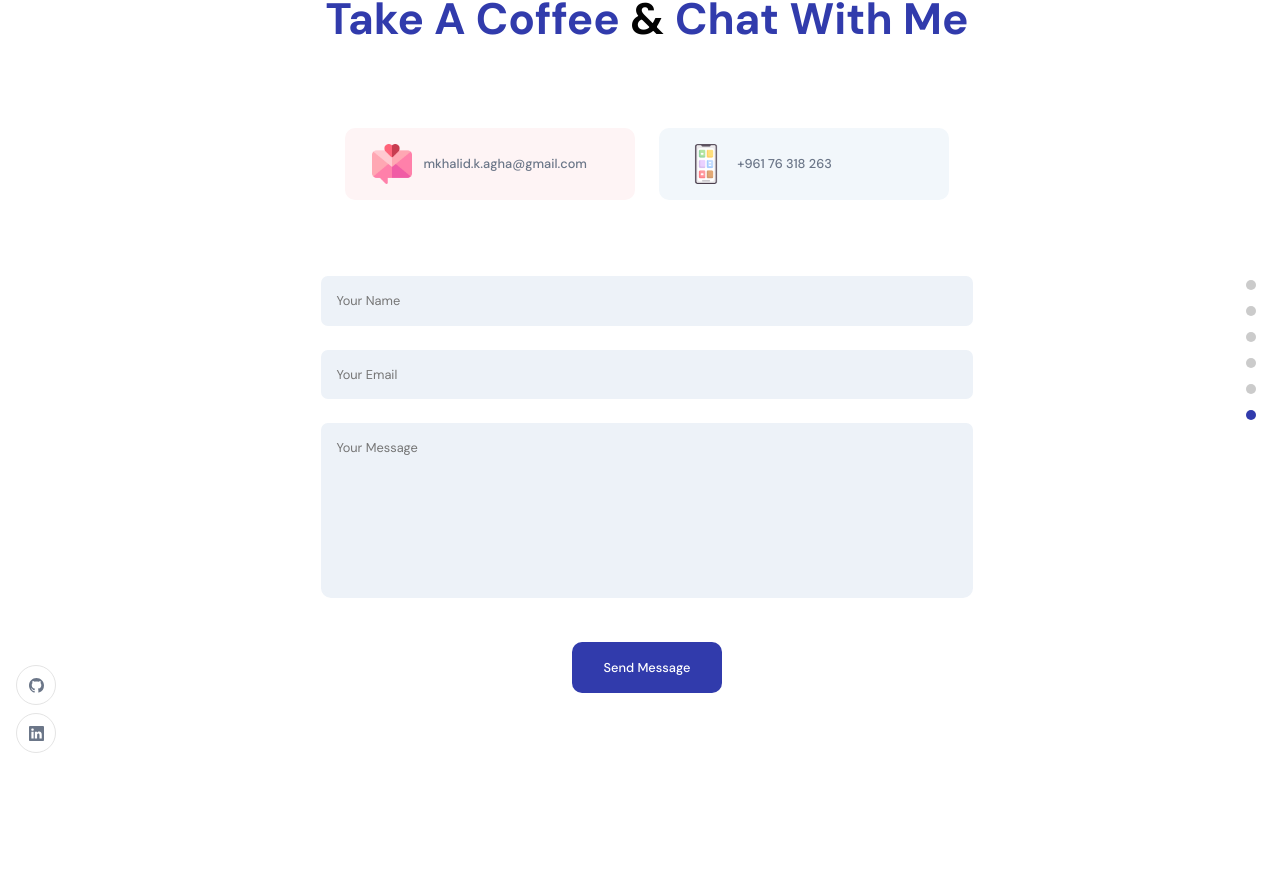
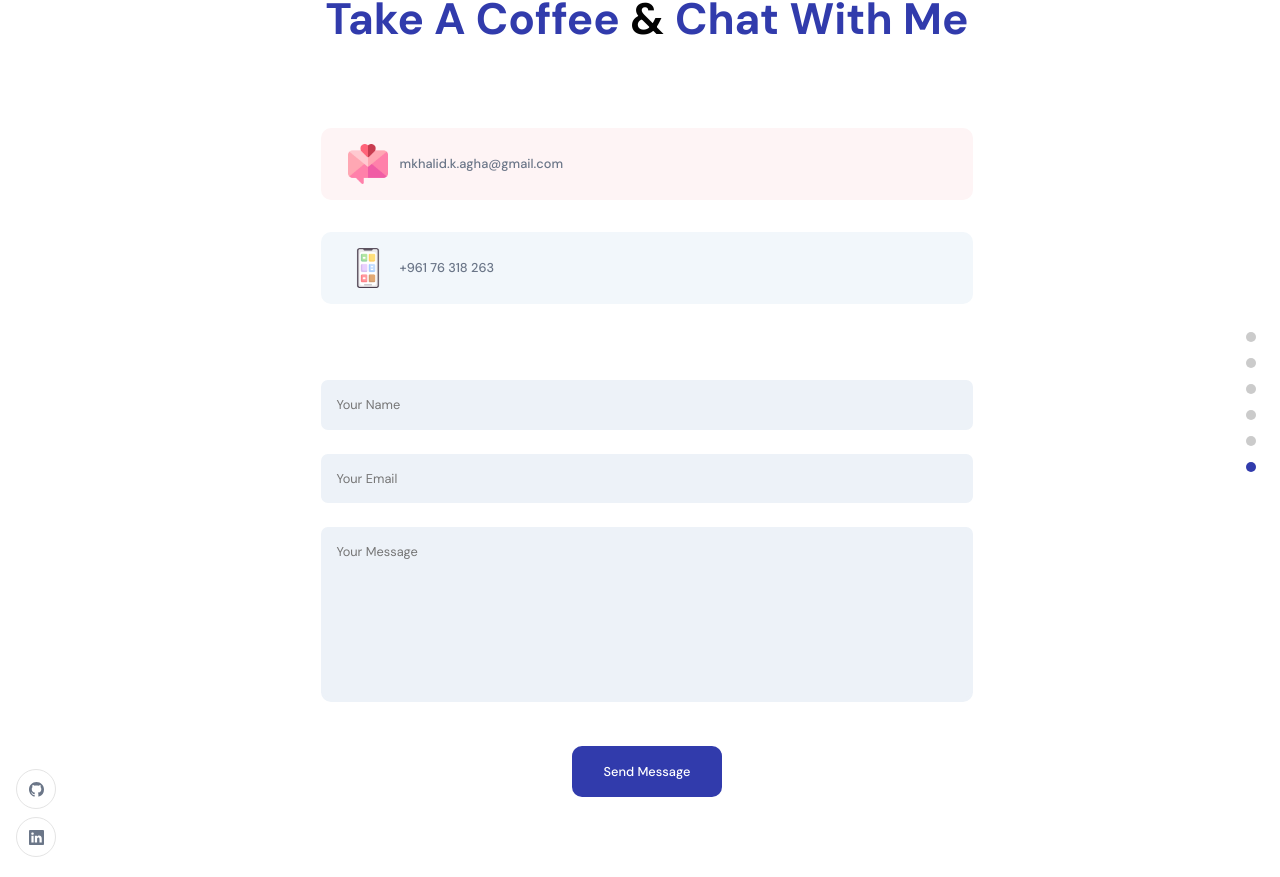
Before and after one commit to KHALID-AGHA/KHALID-PORTFOLIO, a React (Create React App) app: page / in a window 1280 px wide. Shown: the part 4074-4951 px from the top of the page. Before the commit the page ends 4847 px from the top, so only its background shows below. Built offline with nearby package versions, Linux system fonts and the light colour scheme; no server answers.

Commit message:
Fix desc, email reconnect, some dsing alignments

```diff
--- a/public/index.html
+++ b/public/index.html
@@ -7,7 +7,7 @@
     <meta name="theme-color" content="#000000" />
     <meta
       name="description"
-      content="Web site created using create-react-app"
+      content="Khaled Agha Portfolio"
     />
     <link rel="apple-touch-icon" href="%PUBLIC_URL%/logo192.png" />
     <!--
--- a/src/container/Contact/Contact.scss
+++ b/src/container/Contact/Contact.scss
@@ -17,7 +17,7 @@
   margin: 4em 2rem 2rem;
 
   .app__contact-card {
-    min-width: 290px;
+    min-width: 100%;
     display: flex;
     flex-direction: row;
     justify-content: flex-start;
--- a/src/container/Numbers/Numbers.jsx
+++ b/src/container/Numbers/Numbers.jsx
@@ -35,6 +35,7 @@ const Numbers = () => {
                 <motion.div className="app__numbers-list">
                     {experience.map((ex, index) => (
                         <motion.div
+                            key={ex.number + index}
                             whileInView={{ opacity: [0, 1] }}
                             transition={{ duration: 0.5 }}
                             className="app__numbers-item app__flex"
--- a/src/container/Numbers/Numbers.scss
+++ b/src/container/Numbers/Numbers.scss
@@ -14,7 +14,6 @@
 
   @media screen and (max-width: 900px) {
     width: 100%;
-
   }
 }
 
@@ -26,7 +25,6 @@
   flex-wrap: wrap;
   justify-content: space-evenly;
   align-items: center;
-
 
   @media screen and (max-width: 900px) {
     margin-right: 0;
@@ -64,12 +62,9 @@
       font-weight: 100;
     }
 
-
-
     &:hover {
       box-shadow: 0 0 25px var(--secondary-color);
       transition: all 1s ease-in-out;
-
     }
 
     @media screen and (min-width: 2000px) {
@@ -105,7 +100,6 @@
   }
 }
 
-
 .app__brands {
   flex: 1;
   width: 100%;
@@ -124,13 +118,10 @@
     width: 150px;
     margin: 1.5rem;
 
-
-
-
     img {
       width: 100%;
       height: auto;
-            border-radius: 50%;
+      //   border-radius: 50%;
       object-fit: cover;
       filter: grayscale(1);
     }
--- a/src/container/Skills/Skills.jsx
+++ b/src/container/Skills/Skills.jsx
@@ -18,7 +18,6 @@ const Skills = () => {
       const data = await client.fetch(query);
       await data.sort(() => Math.random() * 100 - 50);
       await setSkill(data);
-      console.log(data);
     } catch (error) {
       console.error(error);
     }
```
Lines whose indentation alone changed are shown as unchanged.
